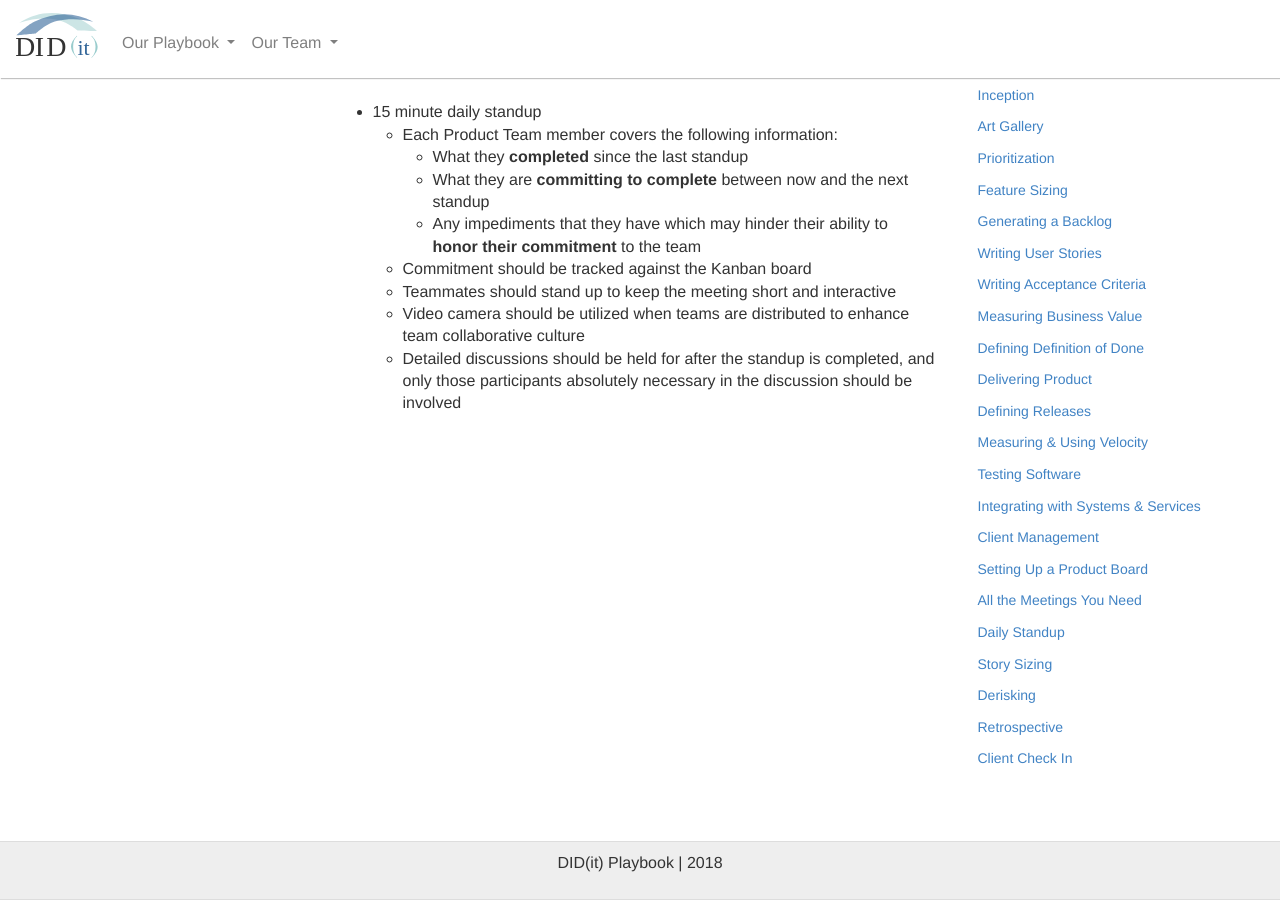
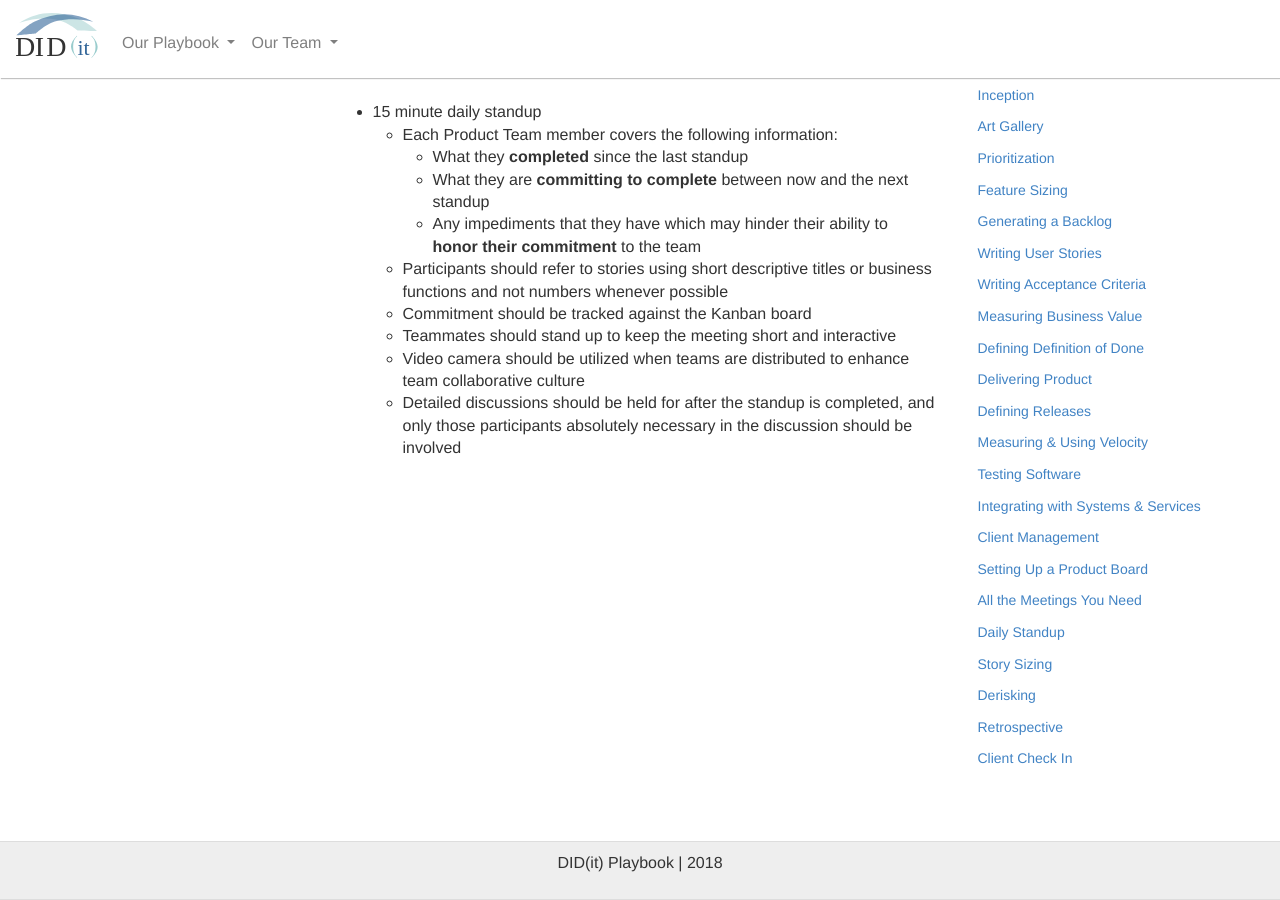
Before and after one commit to KnightPointSystems/kps_playbook, a Jekyll site: the page built from daily-standup.md, in a window 1280 px wide and 900 px high, scrolled down 873 px. Built offline with Jekyll 4.4.1, drawn with Linux system fonts in a browser that asks for light colours; nearby versions of some CDN libraries.

Commit message:
Updated daily standup
Added mention about using descriptive titles, instead of card numbers.

```diff
--- a/daily-standup.md
+++ b/daily-standup.md
@@ -96,6 +96,7 @@ permalink: /daily-standup/
                     <li>Any impediments that they have which may hinder their ability to <b>honor their commitment</b> to the team</li>
                 </ul>
             </li>
+	    <li>Participants should refer to stories using short descriptive titles or business functions and not numbers whenever possible</li>
             <li>Commitment should be tracked against the Kanban board</li>
             <li>Teammates should stand up to keep the meeting short and interactive</li>
             <li>Video camera should be utilized when teams are distributed to enhance team collaborative culture</li>
```
